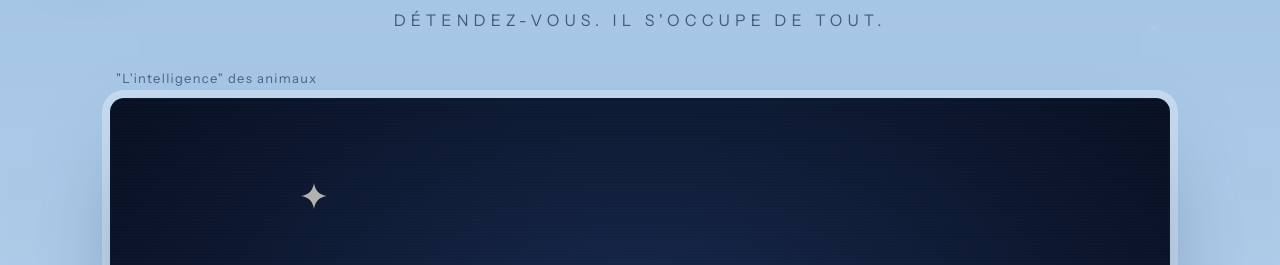
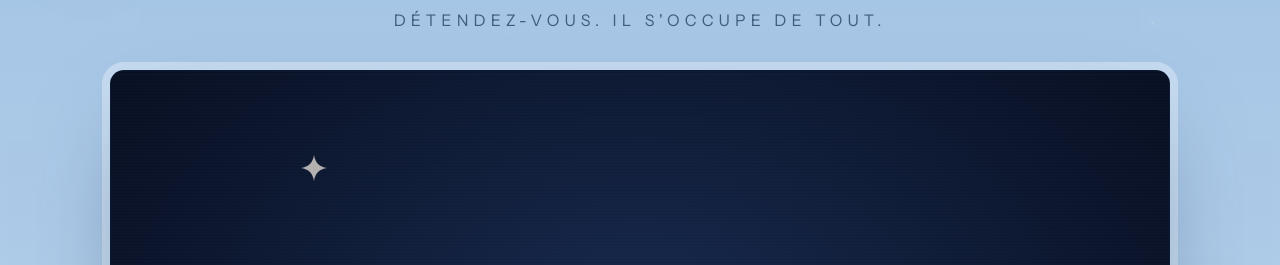
Before and after one commit to midsonlajeanty/baisenousroman.tv, a website built with Vite: page index.html in a window 1280 px wide. Shown: the part 346-611 px from the top of the page. Built offline with nearby package versions, Linux system fonts and the light colour scheme; a web font is replaced by a local one.

Commit message:
feat(ui): remove the title above the player

```diff
--- a/index.html
+++ b/index.html
@@ -193,10 +193,6 @@
         <p class="hero__tagline">DÉTENDEZ-VOUS. IL S'OCCUPE DE TOUT.</p>
 
         <section class="screen" aria-label="Diffusion en cours">
-          <div class="screen__caption">
-            <span class="screen__now" id="now-title" aria-live="polite"></span>
-          </div>
-
           <div class="screen__frame" id="frame" data-state="loading">
             <div class="screen__video"><div id="player"></div></div>
             <noscript>
--- a/src/main.ts
+++ b/src/main.ts
@@ -24,7 +24,6 @@ function byId<T extends HTMLElement>(id: string): T {
 }
 
 const frame = byId("frame");
-const nowTitle = byId("now-title");
 const idleTitle = byId("idle-title");
 const idleHint = byId("idle-hint");
 const tuneInButton = byId<HTMLButtonElement>("tune-in");
@@ -160,7 +159,6 @@ function showProgram(index: number): void {
   const address = new URL(window.location.href);
   address.searchParams.set(VIDEO_PARAM, id);
   window.history.replaceState(null, "", address);
-  nowTitle.textContent = title;
   idleTitle.textContent = title;
   progressBar.style.setProperty("--progress", "0");
   renderSchedule();
@@ -239,7 +237,6 @@ const channel = createChannel(
     },
     onOffAir(reason) {
       setState("offair");
-      nowTitle.textContent = "Roman s'est absenté";
       idleTitle.textContent = "ROMAN S'EST ABSENTÉ";
       idleHint.textContent = OFF_AIR_HINTS[reason];
       progressBar.style.setProperty("--progress", "0");
--- a/src/styles.css
+++ b/src/styles.css
@@ -280,23 +280,6 @@ h2 {
   width: min(1060px, 100%);
   margin-top: clamp(32px, 5vh, 64px);
   animation: rise 1.2s ease 0.3s both;
-}
-
-.screen__caption {
-  display: flex;
-  align-items: baseline;
-  justify-content: space-between;
-  gap: 8px 16px;
-  flex-wrap: wrap;
-  padding: 0 6px 12px;
-  font-size: 13px;
-  text-align: left;
-}
-
-.screen__now {
-  min-width: 0;
-  color: var(--ink-70);
-  letter-spacing: 0.1em;
 }
 
 .screen__frame {
```
